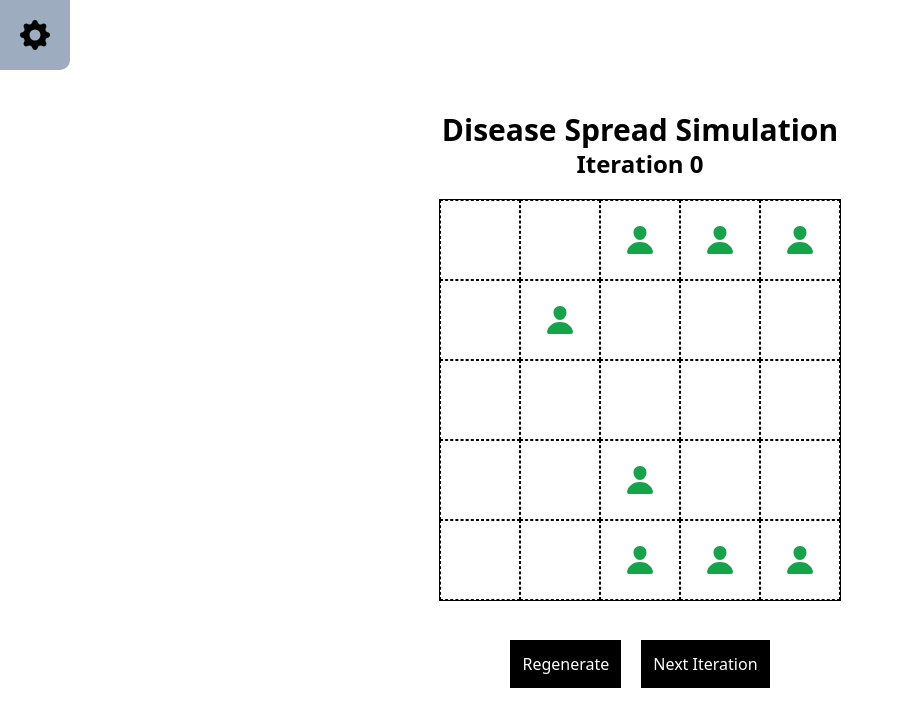
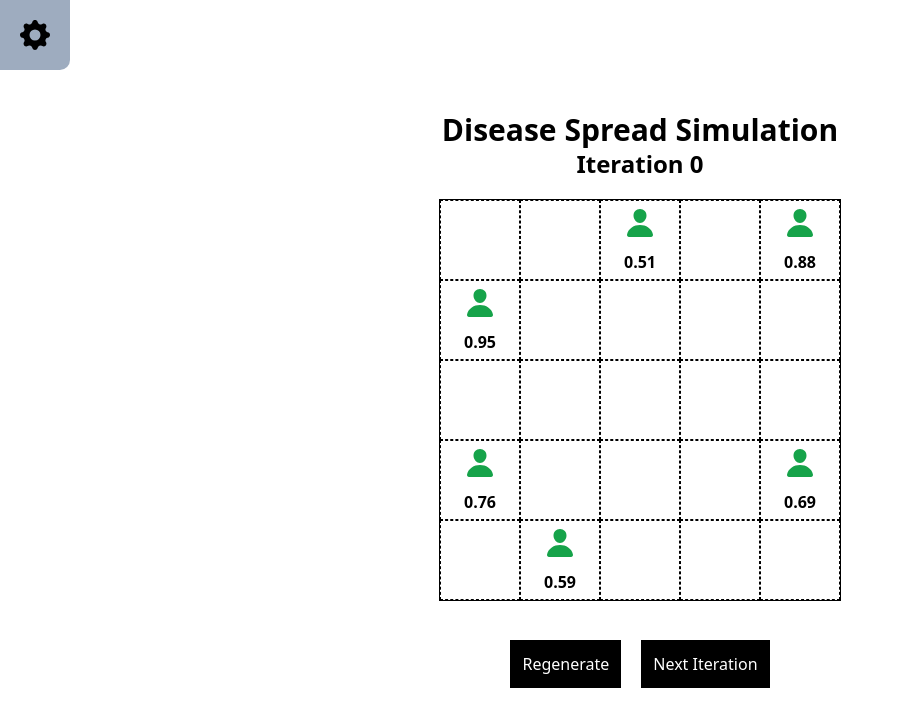
Before and after one commit to ahmadzakiakmal/Pandemic-Spread-Simulation, a Next.js app: page / in a window 1280 px wide. Shown: the top 726 px of the page, without its empty margins (0-904 px from the left). Built offline with nearby package versions, Linux system fonts and the light colour scheme.

Commit message:
feat: add vulnerability values

```diff
--- a/src/pages/index.jsx
+++ b/src/pages/index.jsx
@@ -3,16 +3,17 @@ import { useEffect, useState } from "react";
 import { IoPerson } from "react-icons/io5";
 import { BsFillGearFill } from "react-icons/bs";
 
-function GridBox({ value, showVisuals, i, j }) {
+function Cell({ value, showVisuals, i, j, vulnerability }) {
   return (
     <div
       className={
         "w-[80px] transition-colors duration-200 aspect-square relative font-bold grid place-items-center border-black border-1 border box-border border-dashed " +
         (value == 2
           ? " bg-red-500/30 after:absolute after:w-[240px] after:aspect-square after:bg-red-500/[.15] "
-          : "") + (
-            value == 3 ? " bg-blue-500/30 after:absolute after:w-[80px] after:aspect-square after:bg-red-500/[.15] " : ""
-          )
+          : "") +
+        (value == 3
+          ? " bg-blue-500/30 after:absolute after:w-[80px] after:aspect-square after:bg-red-500/[.15] "
+          : "")
       }
     >
       {showVisuals ? (
@@ -23,14 +24,18 @@ function GridBox({ value, showVisuals, i, j }) {
             <IoPerson
               className={
                 "text-[32px] " +
-                (value == 1 ? "text-green-600" :
-                value == 2 ? "text-red-600" : "text-blue-600 relative z-[2]")
+                (value == 1
+                  ? "text-green-600"
+                  : value == 2
+                  ? "text-red-600"
+                  : "text-blue-600 relative z-[2]")
               }
             />
+            {Number(vulnerability).toFixed(2) || ""}
           </>
         )
       ) : (
-        <h1>{value}</h1>
+        <></>
       )}
       {/* {i + "," + j} */}
     </div>
@@ -60,7 +65,7 @@ function Settings({
           <div className="flex flex-row gap-4">
             <div className="w-full">
               <label className="w-full block " htmlFor="rows">
-                Grid Size (n times n)
+                Grid Size (n x n)
               </label>
               <input
                 className="!outline-none w-full"
@@ -70,7 +75,10 @@ function Settings({
                 max={20}
                 min={1}
                 value={rows}
-                onChange={(e) => {setRows(e.target.value); setCols(e.target.value)}}
+                onChange={(e) => {
+                  setRows(e.target.value);
+                  setCols(e.target.value);
+                }}
               />
               <hr className="h-[2px] bg-black/20" />
             </div>
@@ -105,20 +113,6 @@ function Settings({
             />
             <hr className="h-[2px] bg-black/20" />
           </div>
-          {/* <div className="flex flex-col">
-            <label htmlFor="spreadRange">Spread Range</label>
-            <input
-              className="!outline-none"
-              type="number"
-              name="spreadRange"
-              id="spreadRange"
-              min={0}
-              max={1}
-              step={0.01}
-              value={}
-            />
-            <hr className="h-[2px] bg-black/20" />
-          </div> */}
           <button
             type="submit"
             className="bg-black text-white rounded-md py-2 mt-5 hover:bg-black/90"
@@ -139,14 +133,16 @@ export default function Home() {
   const [colsClass, setColsClass] = useState("grid-cols-5");
 
   // * Other Parameters
-  // ? Rasio orang dengan total grid / Kepadatan populasi di area - Dimodelkan dengan probabilitas adanya orang dalam tiap grid
+  // ? Rasio orang dengan total grid / Kepadatan populasi di area - Dimodelkan dengan probabilitas adanya orang dalam tiap cell
   const [populationDensity, setPopulationDensity] = useState(0.5);
-  // ? Rasio orang yang terinfeksi dengan total orang - Dimodelkan dengan probabilitas 1 orang membawa penyakit
-  const [infectionRate, setInfectionRate] = useState(1 / 100);
-  // ? Ukuran seberapa menular penyakit - Dimodelkan dengan jarak neighborhood yang dapat tertular
-  const [spreadRange, setSpreadRange] = useState(1);
-  // ? Imunitas seseorang - Dimodelkan dengan probabilitas orang dalam jarak tertular, bisa tidak tertular
-  const [immunityRate, setImmunityRate] = useState(0.1);
+  // ? Rasio orang yang terinfeksi dengan total orang - Dimodelkan dengan probabilitas pembawa penyakit pada awal simulasi
+  const [infectedRate, setInfectedRate] = useState(1 / 100);
+  // ? Rasio orang yang kebal dengan total orang - Dimodelkan dengan probabilitas munculnya orang yang kebal pada awal simulasi
+  const [immunityRate, setImmunityRate] = useState(1/50);
+  // ? Ukuran seberapa menular penyakit - Dimodelkan dengan probability menularkan ke orang sekitar
+  const [infectionProbability, setInfectionProbability] = useState(0.5);
+  // ? Nilai minimum vulnerability - Memodelkan tingkat kesehatan di wilayah yang disimulasikan
+  const [minVulnerability, setMinVulnerability] = useState(0.5);
   // ? Iterasi waktu
   const [iteration, setIteration] = useState(0);
 
@@ -166,14 +162,17 @@ export default function Home() {
       for (let j = 0; j < rows; j++) {
         const randomNumber = Math.random();
         let value = 0;
+        let vulnerability = 0;
         if (randomNumber < populationDensity) {
           const randomNumber2 = Math.random();
-          if (randomNumber2 < infectionRate) {
+          const randomNumber3 = Math.random() * (1 - minVulnerability) + minVulnerability;
+          vulnerability = randomNumber3;
+          if (randomNumber2 < infectedRate) {
             value = 2;
-          }
-          else if(randomNumber2 < infectionRate + immunityRate){
+          } else if (randomNumber2 < infectedRate + immunityRate) {
             value = 3;
-            console.log(value)
+            vulnerability = 0;
+            console.log(value);
           } else {
             value = 1;
           }
@@ -181,11 +180,11 @@ export default function Home() {
 
         row.push({
           value,
+          vulnerability,
         });
       }
       newGrid.push(row);
     }
-    // console.log(newGrid);
     setGrid(newGrid);
   }, [refresh]);
 
@@ -205,34 +204,28 @@ export default function Home() {
         }
       }
       // * Iterate through infected cells and spread the disease
-      let isSpreading = 0;
       for (const infectedCell of infectedCells) {
         const { row, col } = infectedCell;
         if (row < rows && col < cols) {
           // * Spread Disease to the left of the sick person
           if (col > 0 && newGrid[row][col - 1]?.value === 1) {
             newGrid[row][col - 1].value = 2;
-            isSpreading++;
           }
           // * Spread Disease to the right of the sick person
           if (col < cols - 1 && newGrid[row][col + 1]?.value === 1) {
             newGrid[row][col + 1].value = 2;
-            isSpreading++;
           }
           // * Spread Disease to the top of the sick person
           if (row > 0 && newGrid[row - 1][col]?.value === 1) {
             newGrid[row - 1][col].value = 2;
-            isSpreading++;
           }
           // * Spread Disease to the bottom of the sick person
           if (row < rows - 1 && newGrid[row + 1][col]?.value === 1) {
             newGrid[row + 1][col].value = 2;
-            isSpreading++;
           }
           // * Spread Disease to the top left of the sick person
           if (row > 0 && col > 0 && newGrid[row - 1][col - 1]?.value === 1) {
             newGrid[row - 1][col - 1].value = 2;
-            isSpreading++;
           }
           // * Spread Disease to the top right of the sick person
           if (
@@ -241,7 +234,6 @@ export default function Home() {
             newGrid[row - 1][col + 1]?.value === 1
           ) {
             newGrid[row - 1][col + 1].value = 2;
-            isSpreading++;
           }
           // * Spread Disease to the bottom left of the sick person
           if (
@@ -250,7 +242,6 @@ export default function Home() {
             newGrid[row + 1][col - 1]?.value === 1
           ) {
             newGrid[row + 1][col - 1].value = 2;
-            isSpreading++;
           }
           // * Spread Disease to the bottom right of the sick person
           if (
@@ -259,19 +250,14 @@ export default function Home() {
             newGrid[row + 1][col + 1]?.value === 1
           ) {
             newGrid[row + 1][col + 1].value = 2;
-            isSpreading++;
           }
         }
       }
-      if(isSpreading === 0 && iteration > 0){
-        // console.log("Disease is not spreading anymore")
-        alert("Disease is not spreading anymore")
-      } else {
-        setGrid(newGrid);
-      }
-
+      setGrid(newGrid);
     }
   }, [iteration]);
+
+
 
   // * Save Settings
   const saveSettings = (e) => {
@@ -296,9 +282,10 @@ export default function Home() {
           {grid.map((row, i) => {
             return row.map((col, j) => {
               return (
-                <GridBox
+                <Cell
                   key={`${i}${j}`}
                   value={col.value}
+                  vulnerability={col.vulnerability}
                   i={i}
                   j={j}
                   showVisuals={showVisuals}
@@ -339,10 +326,10 @@ export default function Home() {
       {showSettings && (
         <Settings
           populationDensity={populationDensity}
-          infectionRate={infectionRate}
+          infectionRate={infectedRate}
           rows={rows}
           setPopulationDensity={setPopulationDensity}
-          setInfectionRate={setInfectionRate}
+          setInfectionRate={setInfectedRate}
           setRows={setRows}
           setCols={setCols}
           saveSettings={saveSettings}
```
